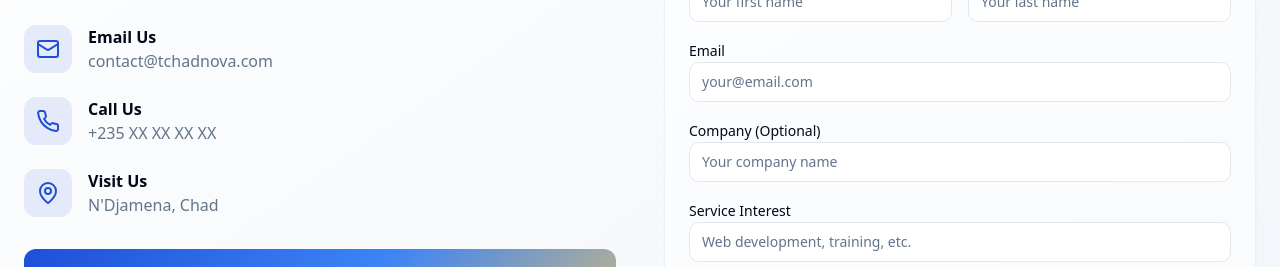
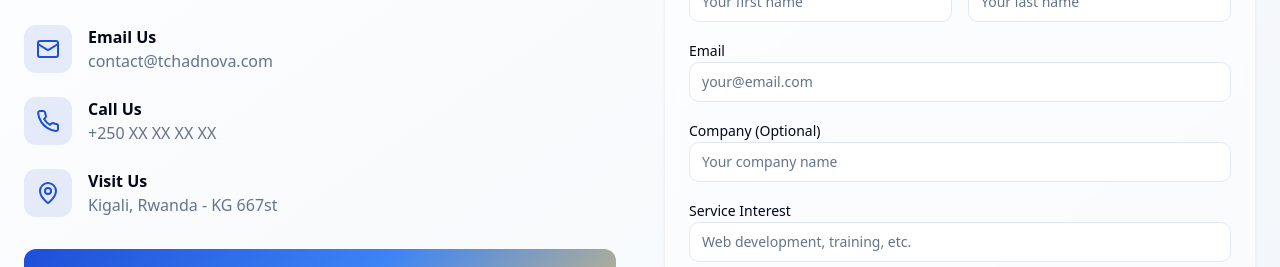
Before and after one commit to MahamadYoussoufDjibrine/chadnova, a React (Vite) app: page / in a window 1280 px wide. Shown: the part 5340-5607 px from the top of the page. Built offline with nearby package versions, Linux system fonts and the light colour scheme.

Commit message:
Update contact information
Change company location and contact details to Rwanda, Kigali KG 667st.

```diff
--- a/src/components/Contact.tsx
+++ b/src/components/Contact.tsx
@@ -46,7 +46,7 @@ export const Contact = () => {
                 </div>
                 <div>
                   <h4 className="font-semibold">Call Us</h4>
-                  <p className="text-muted-foreground">+235 XX XX XX XX</p>
+                  <p className="text-muted-foreground">+250 XX XX XX XX</p>
                 </div>
               </div>
 
@@ -56,7 +56,7 @@ export const Contact = () => {
                 </div>
                 <div>
                   <h4 className="font-semibold">Visit Us</h4>
-                  <p className="text-muted-foreground">N'Djamena, Chad</p>
+                  <p className="text-muted-foreground">Kigali, Rwanda - KG 667st</p>
                 </div>
               </div>
             </div>
```
